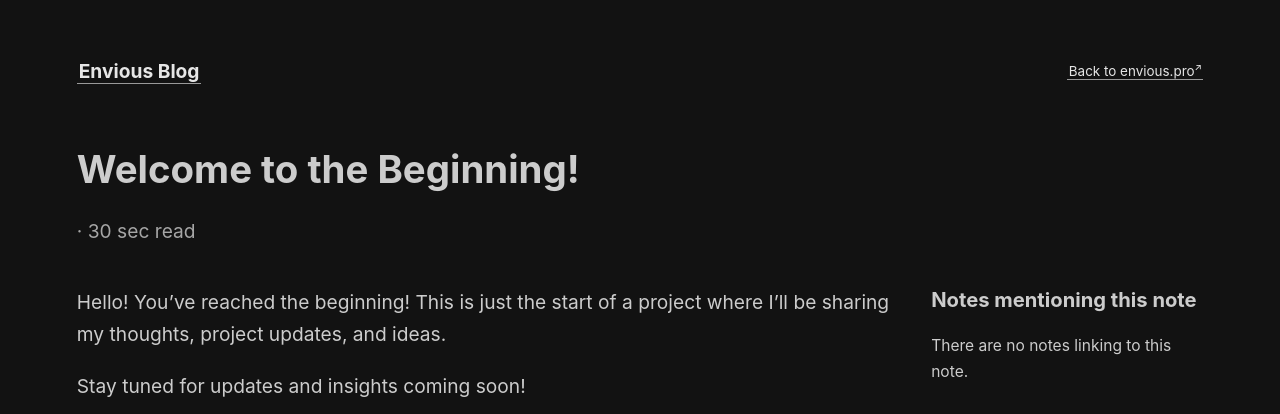
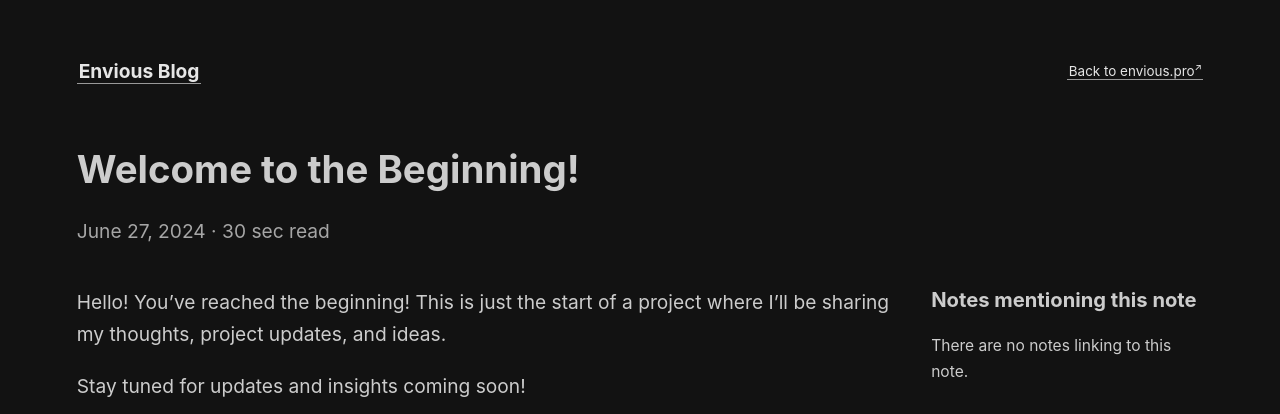
Before and after one commit to Pasithea0/blog, a Jekyll site: the page built from _notes/Welcome to the Beginning!.md, in a window 1280 px wide. Shown: the top 414 px of the page. Built offline with Jekyll 4.4.1, drawn with Linux system fonts in a browser that asks for light colours.

Commit message:
update date on note

```diff
--- a/_layouts/note.html
+++ b/_layouts/note.html
@@ -6,13 +6,15 @@ layout: default
   <div>
     <h1>{{ page.title }}</h1>
     <p>
-    <time datetime="{{ page.last_modified_at | date_to_xmlschema }}">{% if page.type != 'pages' %}
-      {{ page.last_modified_at | date: "%B&#8203; %d, %Y" }}
-       ·
-        {{ note.content | reading_time }} read
-      </p>
-      {% endif %}
-    </time>
+      <time datetime="{{ page.date | date_to_xmlschema }}">
+        {% assign day = page.date | date: "%-d" %}
+        {% assign month = page.date | date: "%B" %}
+        {% assign year = page.date | date: "%Y" %}
+        <span data-date>{{ month }}&#8203; {{ day }}&#8203;, {{ year }}</span>
+        ·
+        {{ page.content | reading_time }} read
+      </time>
+    </p>
   </div>
 
   <div id="notes-entry-container">
```
